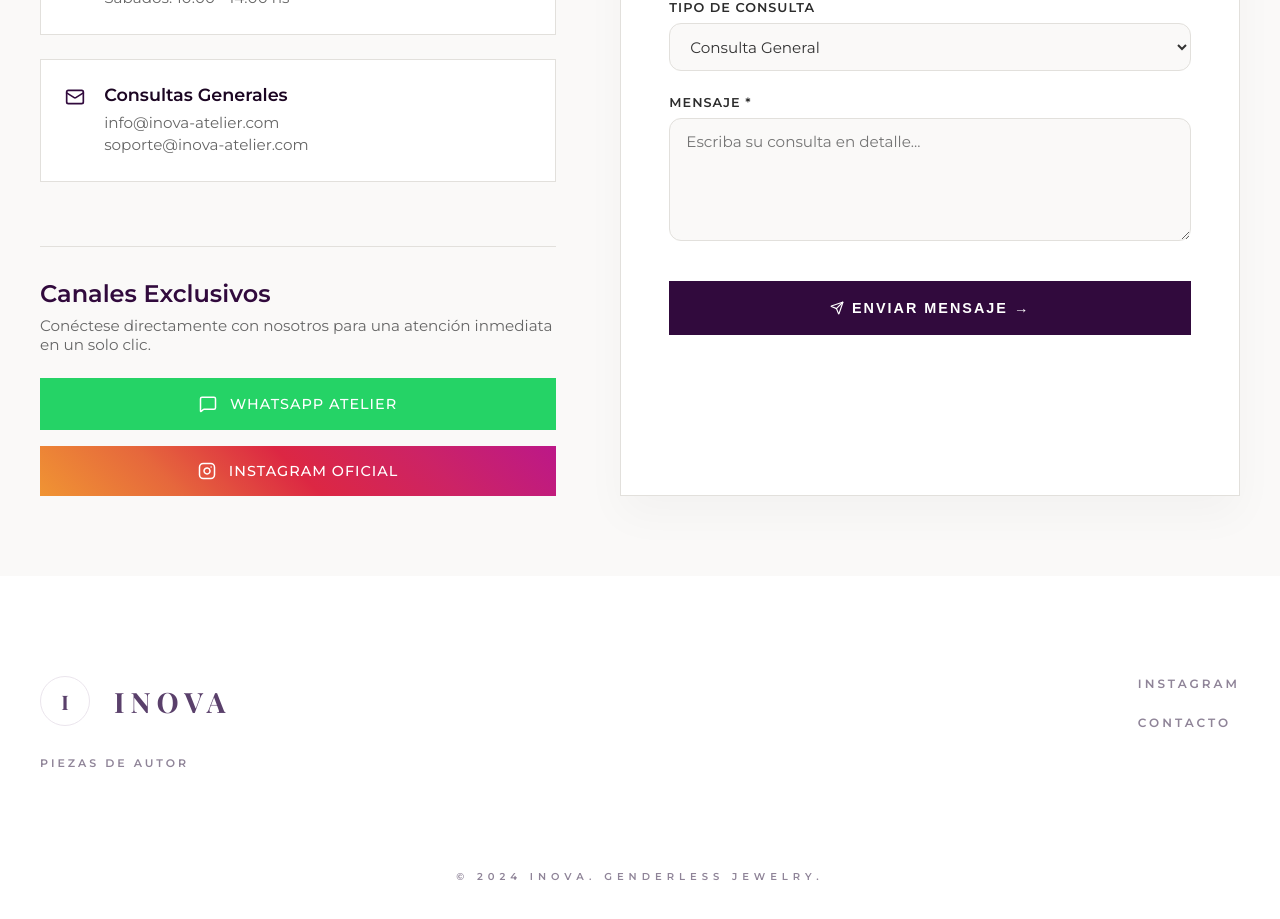
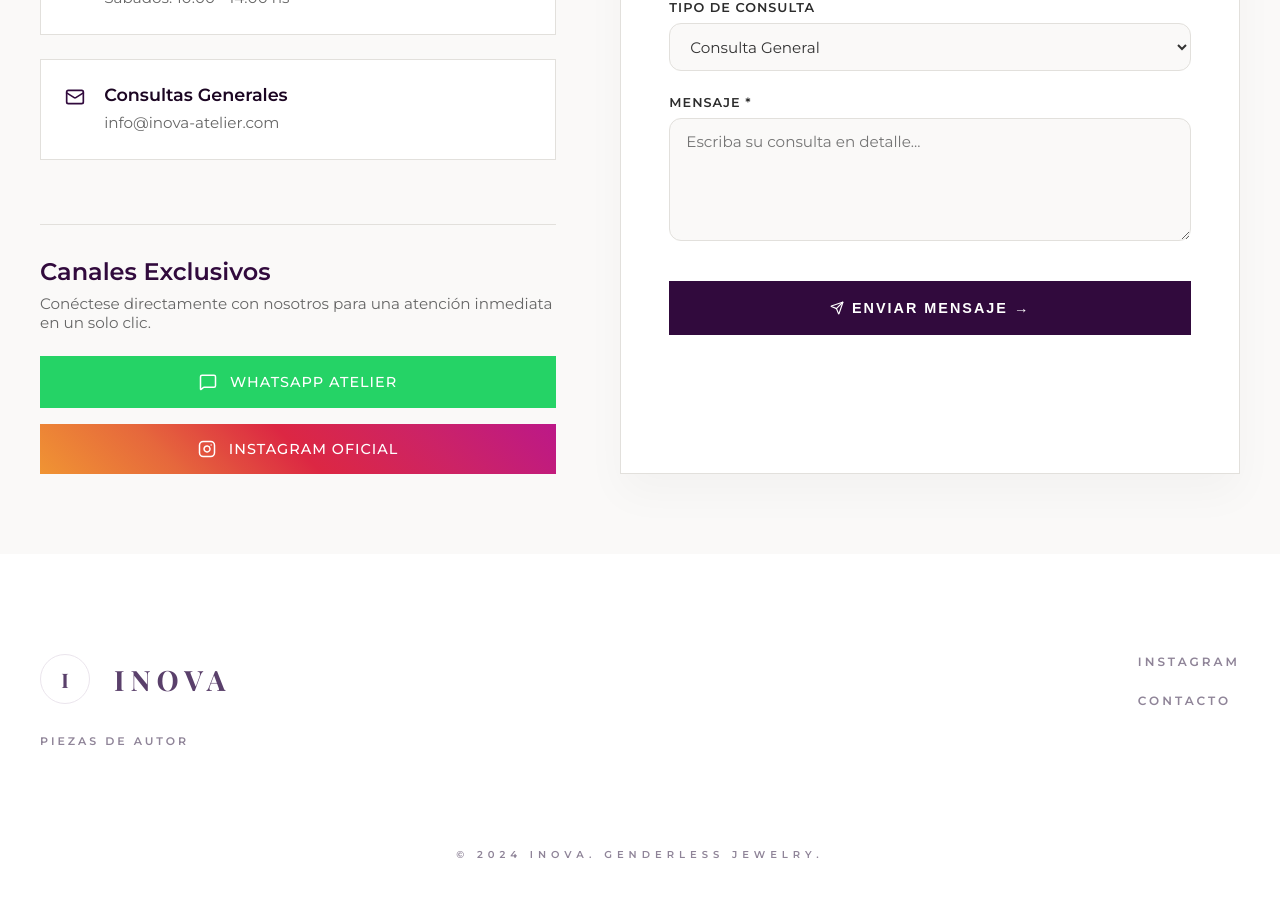
Before and after one commit to TobiasBaigorriaDev/INOVA, a React (Vite) app in the folder FRONTEND/: page /contacto in a window 1280 px wide. Shown: the part 940-1859 px from the top of the page. Built offline with nearby package versions, Linux system fonts and the light colour scheme; a web font is replaced by a local one.

Commit message:
feat(contacto): update whatsapp number and add commented inova email

```diff
--- a/FRONTEND/src/pages/Contacto.jsx
+++ b/FRONTEND/src/pages/Contacto.jsx
@@ -87,7 +87,7 @@ function Contacto() {
               <div>
                 <h4>Consultas Generales</h4>
                 <p>info@inova-atelier.com</p>
-                <p>soporte@inova-atelier.com</p>
+                {/* inova.accesorios0@gmail.com */}
               </div>
             </div>
           </div>
@@ -99,7 +99,7 @@ function Contacto() {
             <div className="social-buttons">
               {/* BOTÓN WHATSAPP */}
               <a
-                href="https://wa.me/5492612196977"
+                href="https://wa.me/5492615166802"
                 target="_blank"
                 rel="noopener noreferrer"
                 className="social-btn whatsapp-btn"
@@ -238,7 +238,7 @@ function Contacto() {
           </div>
         </div>
       </div>
-    </div>
+    </div >
   );
 }
 
```
